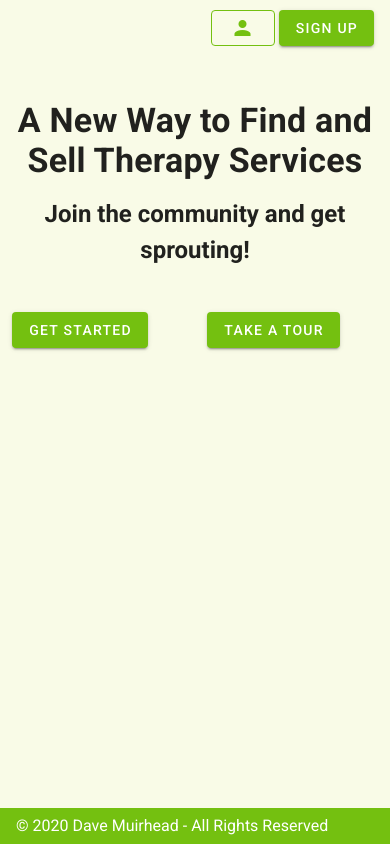
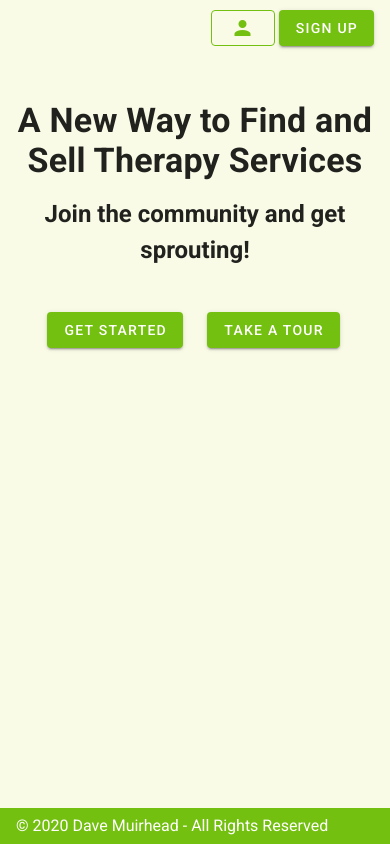
Before and after one commit to DaveMuirhead/naboo-pwa, a Nuxt app: page / in a window 390 px wide. Built offline with nearby package versions, Linux system fonts and the light colour scheme.

Commit message:
fix button alignment on small screens

```diff
--- a/pages/index.vue
+++ b/pages/index.vue
@@ -11,12 +11,12 @@
     </v-row>
 
     <v-row class="my-5" justify="center">
-      <v-col md="2" sm="2">
+      <v-col class="d-flex justify-end" md="3" sm="8">
         <nuxt-link to="/onboarding">
           <v-btn color="primary">Get Started</v-btn>
         </nuxt-link>
       </v-col>
-      <v-col md="2" sm="2">
+      <v-col class="d-flex justify-start" justify="center"  md="3" sm="8">
         <nuxt-link to="/tour">
           <v-btn color="primary">Take a Tour</v-btn>
         </nuxt-link>
```
